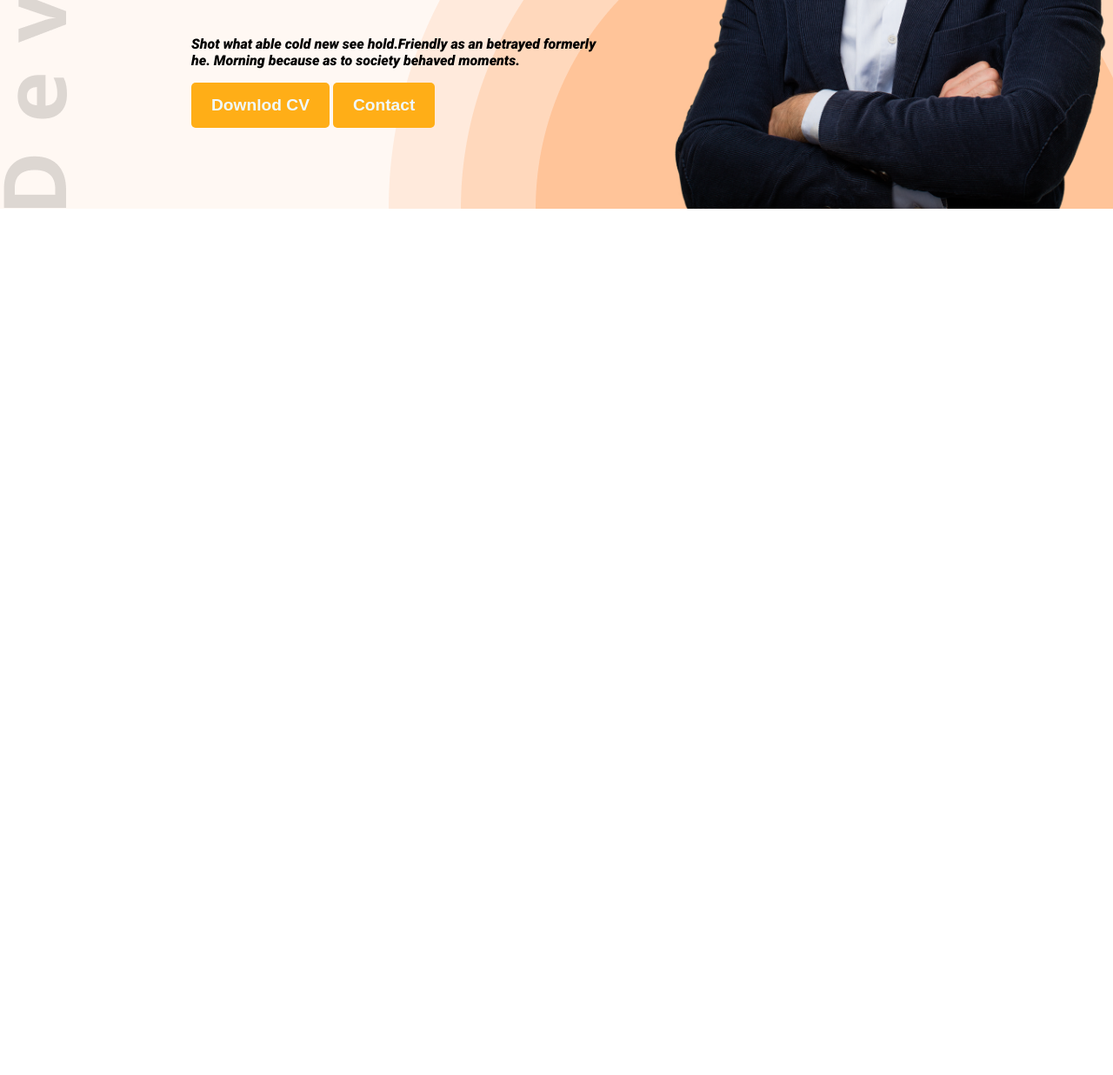
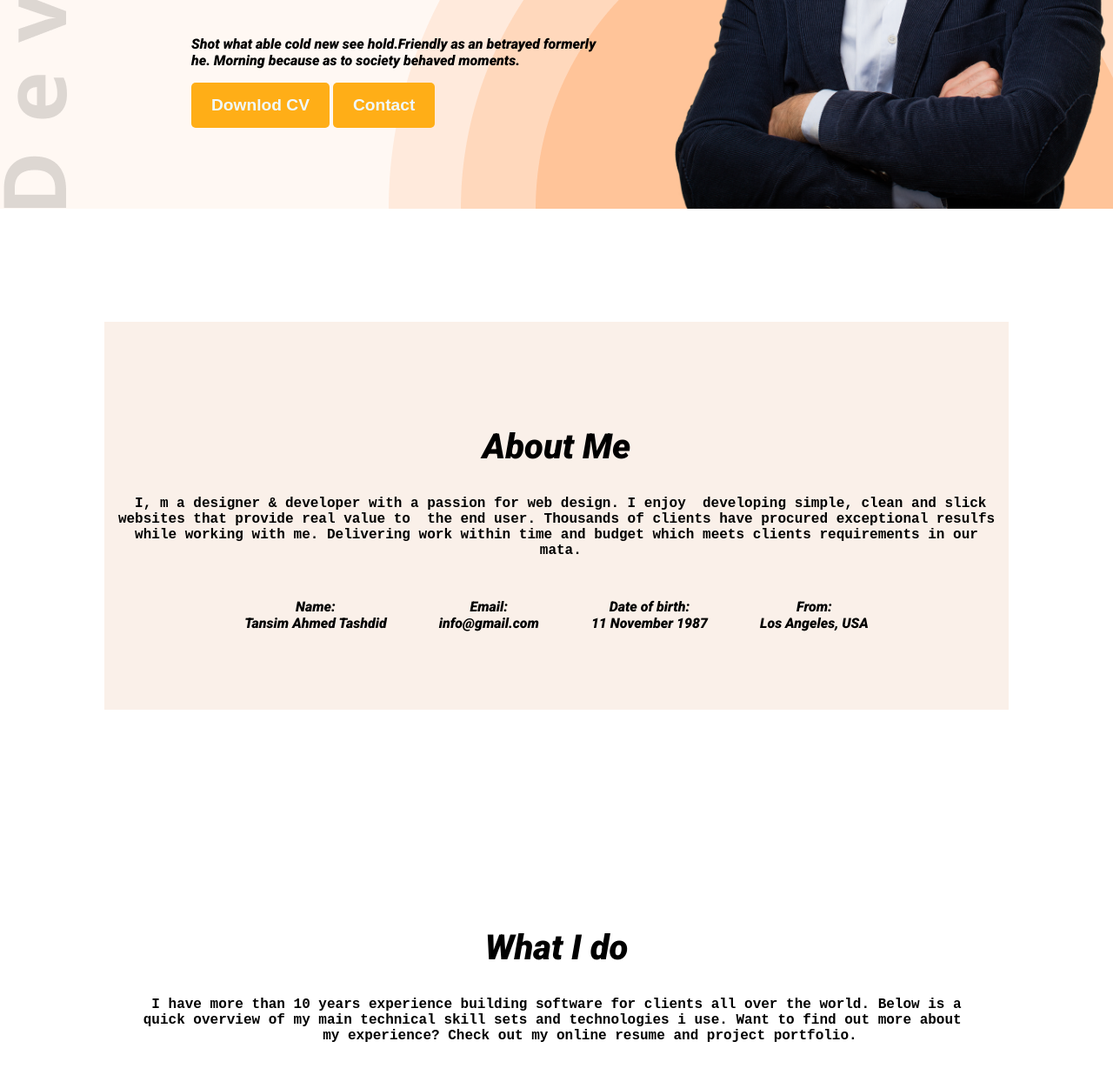
Before and after one commit to tansim12/programing-hero-mod-5, a plain HTML site: page indix.html in a window 1280 px wide. Shown: the part 541-1777 px from the top of the page at 87% size. Before the commit the page ends 800 px from the top, so only its background shows below. Drawn offline with Linux system fonts and the light colour scheme.

Commit message:
main tag  section main-1 is complete

```diff
--- a/indix.html
+++ b/indix.html
@@ -33,6 +33,25 @@
         </section>
     </header>
     <main>
+        <section class="main-1">
+            <div class="main-about-me">
+                <h1 class="main-h1">About Me</h1>
+                <pre class="main-pre">  I, m a designer & developer with a passion for web design. I enjoy  developing simple, clean and slick <br> websites that provide real value to  the end user. Thousands of clients have procured exceptional resulfs <br> while working with me. Delivering work within time and budget which meets clients requirements in our <br> mata.</pre>
+            </div>
+            <div class="main-about-foot">
+                <p>Name: <br> Tansim Ahmed Tashdid</p>
+                <p>Email: <br> info@gmail.com</p>
+                <p>Date of birth:<br> 11 November 1987</p>
+                <p>From: <br> Los Angeles, USA</p>
+            </div>
+        </section>
+        <section class="main-1" style="background-color: white;" >
+            <div class="what-i-do">
+                <h1 class="main-h1">What I do</h1>
+                <pre class="main-pre"> I have more than 10 years experience building software for clients all over the world. Below is a <br>quick overview of my main technical skill sets and technologies i use. Want to find out more about <br>        my experience? Check out my online resume and project portfolio.
+                </pre>
+            </div>
+        </section>
 
     </main>
     <footer>
--- a/style.css
+++ b/style.css
@@ -69,3 +69,26 @@ nav  li{
     font-size: 60px;
 
 }
+.main-1{
+    margin: 130px 120px ;
+    background-color: #faf0e9;
+    text-align: center;
+
+}
+.main-about-foot{
+    display: flex;
+    justify-content: center;
+
+}
+.main-about-foot>p{
+    margin: 30px;
+    padding-bottom: 60px;
+}
+.main-h1{
+    font-size: 40px;
+    padding-top: 120px;
+}
+.main-pre{
+    font-size: 16px;
+    font-weight: 700;
+}
```
